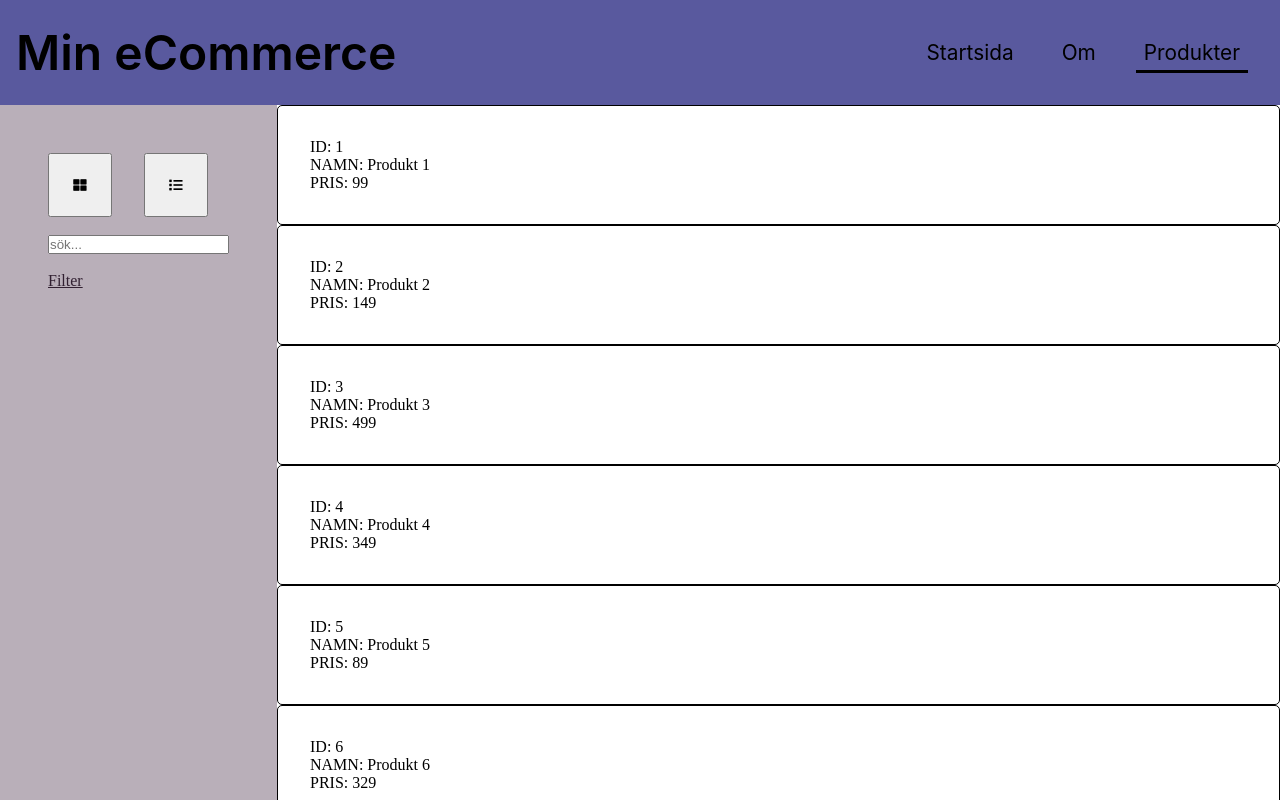
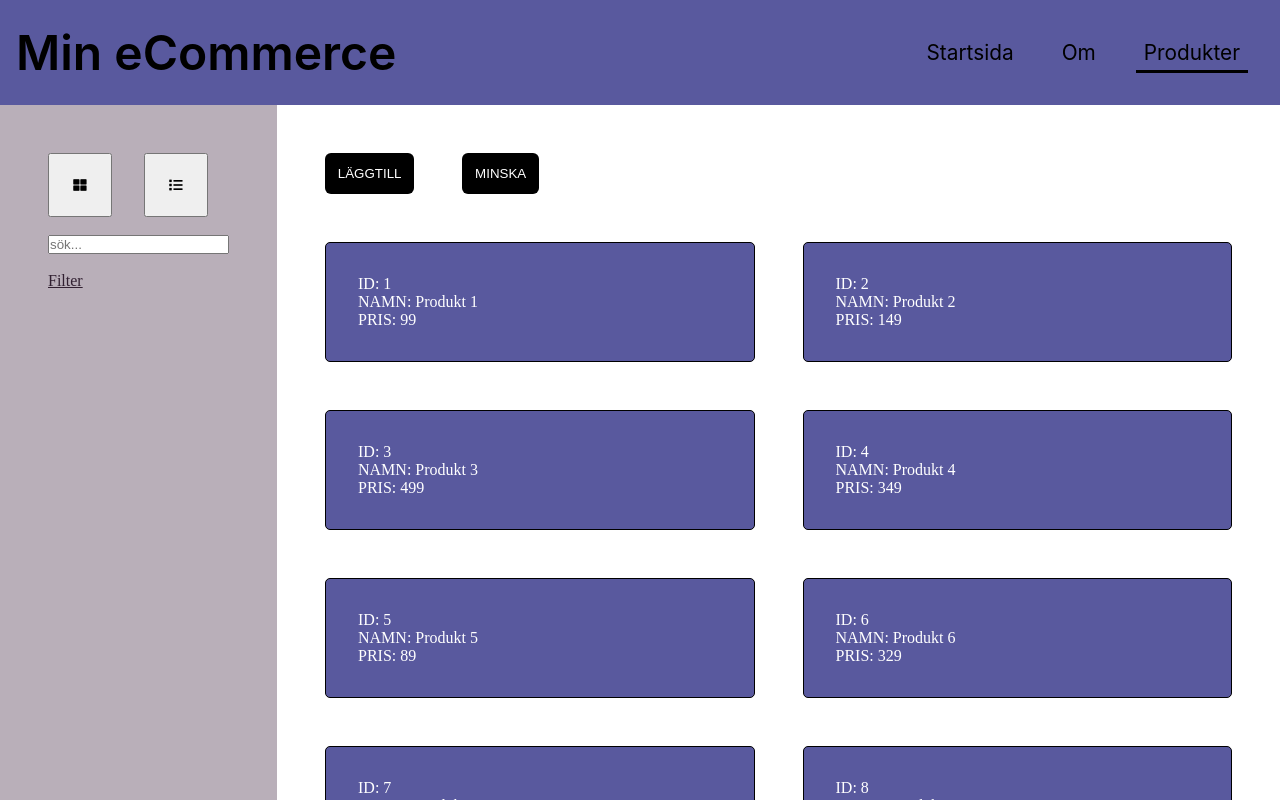
Before and after one commit to AlbinHellman/JavaScript2-Inl-mningsuppgift-1, a Vue app in the folder JavaScript-2-Inlämningsuppgift-1/uppgift1/: page /products in a window 1280 px wide. Shown: the top 800 px of the page. Built offline with nearby package versions, Linux system fonts and the light colour scheme.

Commit message:
JavaScript2-Inlämningsuppgift-1

```diff
--- a/JavaScript-2-Inlämningsuppgift-1/uppgift1/src/App.vue
+++ b/JavaScript-2-Inlämningsuppgift-1/uppgift1/src/App.vue
@@ -20,5 +20,15 @@ export default {
   margin: 0;
   padding: 0;
 }
+.btn {
+  margin: 3rem 0 0 3rem;
+  padding: .8rem .8rem;
+  border-radius: 6px;
+  border: none;
+  outline: none;
+  background: black;
+  color: white;;
+  cursor:pointer;
+}
 
 </style>
--- a/JavaScript-2-Inlämningsuppgift-1/uppgift1/src/components/Products/Grid.vue
+++ b/JavaScript-2-Inlämningsuppgift-1/uppgift1/src/components/Products/Grid.vue
@@ -1,5 +1,7 @@
 <template>
 <div>
+    <button class="btn">LÄGGTILL</button>
+    <button class="btn">MINSKA</button>
     <div class="grid">
         <product-card v-for="product in products" :key="product.id" :product="product" />
         </div>
@@ -40,5 +42,16 @@ export default {
 </script>
 
 <style>
+.grid {
+    padding: 3rem;
+    display: grid;
+    grid-template-columns: repeat(auto-fill, minmax(300px, 1fr));
+    gap: 3rem;
+}
+
+.card {
+    background: rgb(89, 89, 158);
+    color: white
+}
 
 </style>
```
